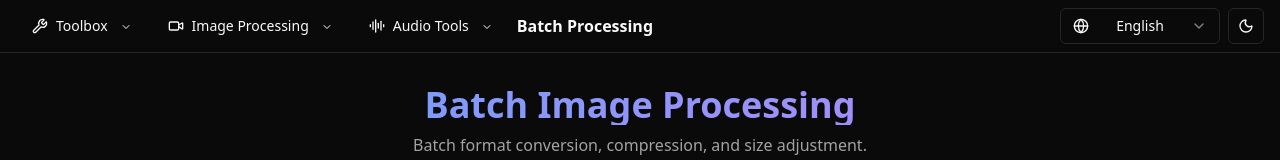
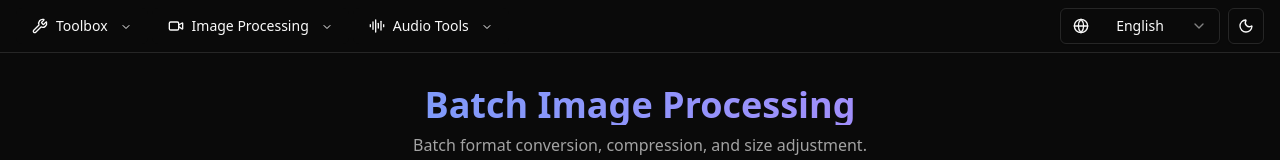
Before and after one commit to lxw15337674/bhwa233-web, a Next.js app: page /en/processor/batch/image in a window 1280 px wide. Shown: the top 160 px of the page. Built offline with nearby package versions, Linux system fonts and the light colour scheme.

Commit message:
feat: 移除当前应用名称的显示，优化导航菜单布局

```diff
--- a/app/Header.tsx
+++ b/app/Header.tsx
@@ -114,9 +114,6 @@ export default function Header() {
               })}
             </NavigationMenuList>
           </NavigationMenu>
-          <span className="font-bold">
-            {currentApp?.translationKey ? t(currentApp.translationKey) : currentApp?.name}
-          </span>
         </div>
         <div className="flex-1" />
         <div className='flex items-center space-x-2'>
```
